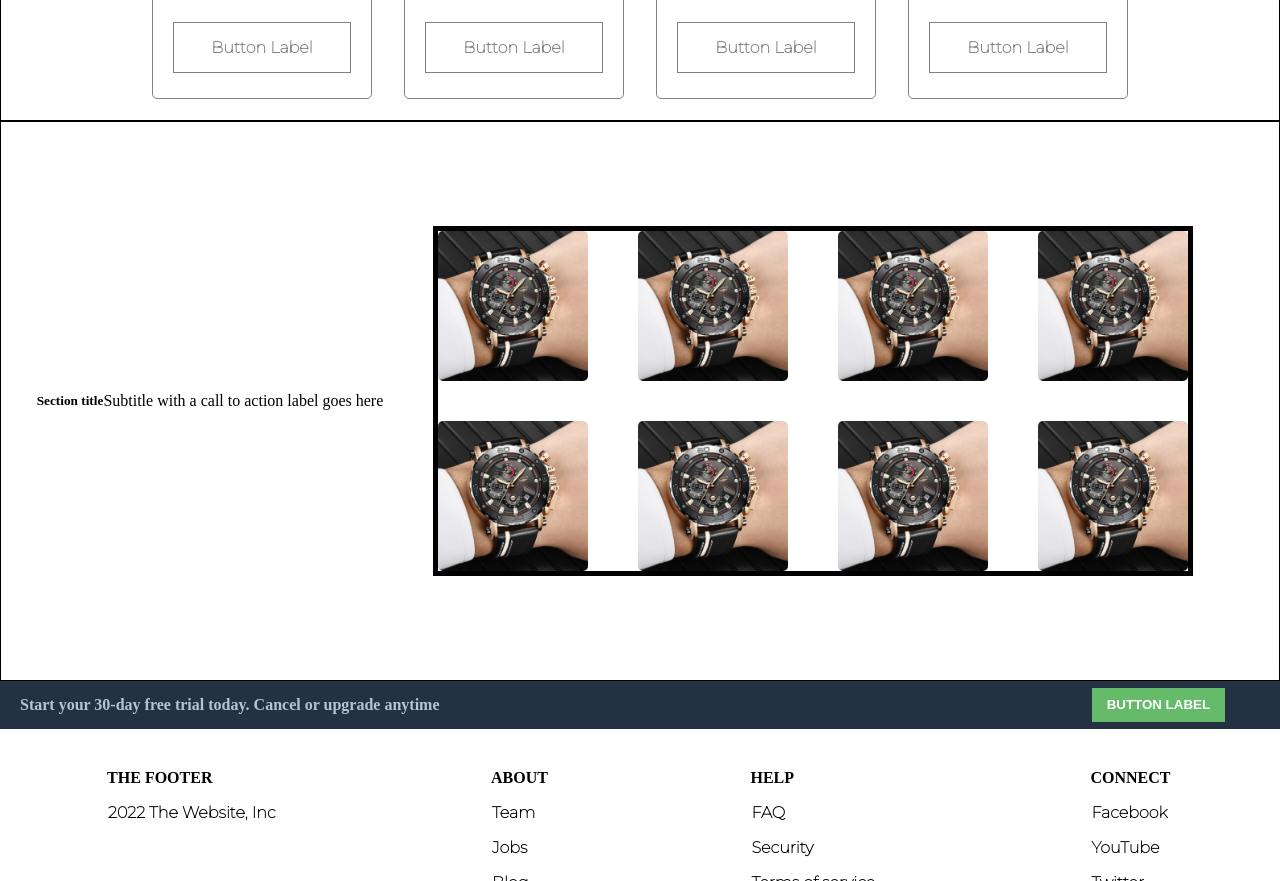
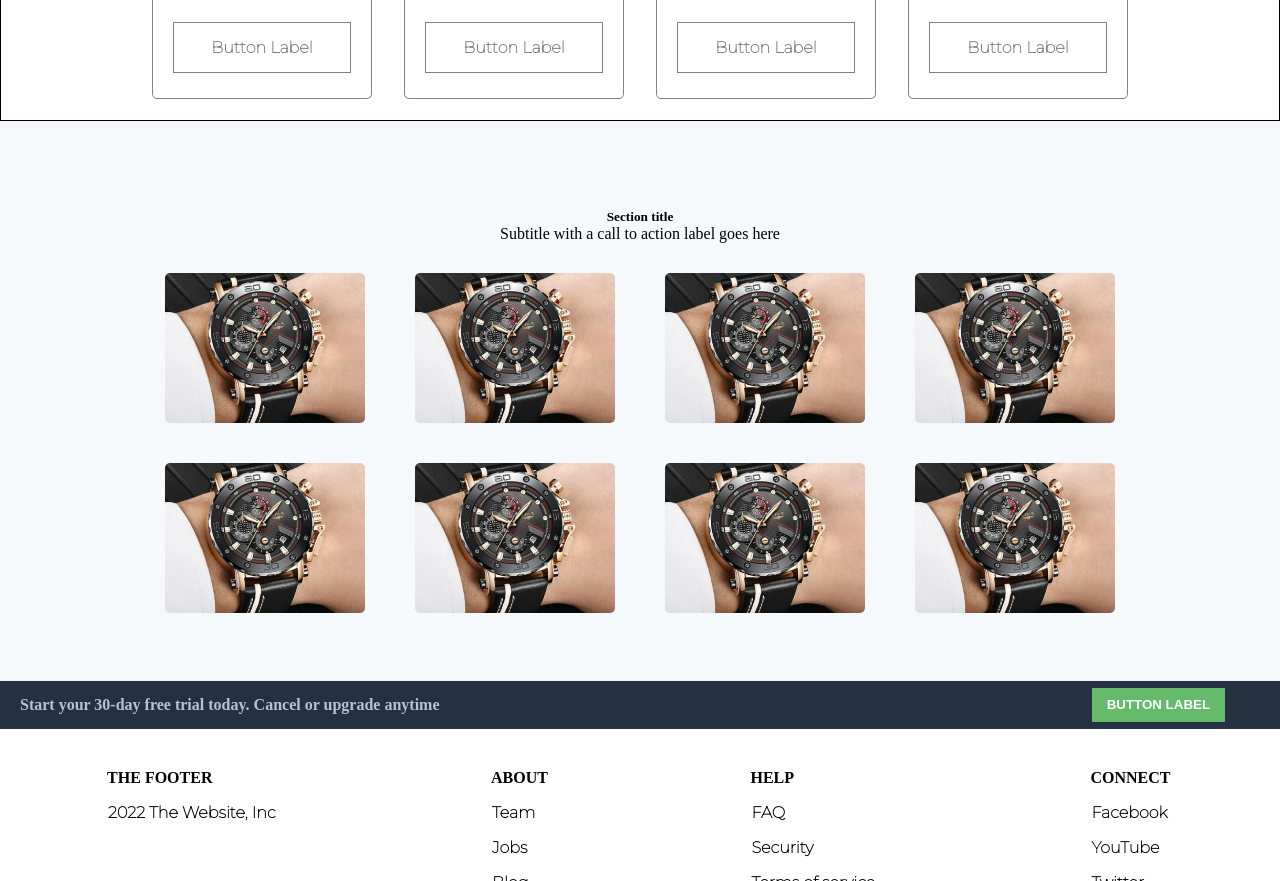
Before and after one commit to adrdnl/watchShop-In-progress, a plain HTML site: page index.html in a window 1280 px wide. Shown: the part 1607-2488 px from the top of the page. Drawn offline with Linux system fonts and the light colour scheme.

Commit message:
update v3

```diff
--- a/index.html
+++ b/index.html
@@ -111,11 +111,11 @@
       </div>
 
     <div class="section-three">
-        <h5>Section title</h5>
-        <p>Subtitle with a call to action label goes here</p>
 
 
     <div class="grid">
+        <h5 class="h5-grid">Section title</h5>
+        <p class="p-grid">Subtitle with a call to action label goes here</p>
     <div class="show-watches">
         <div class="container-img"></div>
         <div class="container-img"></div>
--- a/src/index.css
+++ b/src/index.css
@@ -182,7 +182,7 @@ button {
 .section-two {
     width: auto;
     height: 15rem;
-    border: 1px solid black;
+    /* border: 1px solid black; */
     display: flex;
     justify-content: center;
     align-items: center;
@@ -195,13 +195,26 @@ button {
     color: white;
 }
 
+/* ------Section three ------  */
+
+.grid h5,p {
+    display: flex;
+    justify-content: center;
+    /* align-items: center; */
+    /* font-size: 2em; */
+}
+
+.h5-grid {
+    margin-top: 50px;
+}
 .section-three {
     width: auto;
     height: 35rem;
-    border: 1px solid black;
+    /* border: 1px solid black; */
     display: flex;
     justify-content: center;
     align-items: center;
+    background-color: #F6F9FB;
 }
 
 
@@ -209,13 +222,14 @@ button {
 .show-watches {
     display: grid;
     grid-template-rows: repeat(2, 150px);
-    grid-template-columns: repeat(4, 150px);
-    margin: 50px;
-    border: 5px solid black;
+    grid-template-columns: repeat(4, 200px);
+    margin: 30px;
+    /* border: 5px solid black; */
     justify-items: stretch;
     align-items: stretch;
     justify-content: center;
     gap: 40px 50px;
+    background-color: #F6F9FB;
 }
 
 .container-img {
```
Also changed, not shown: src/product-list.css (+29 -22 lines).
